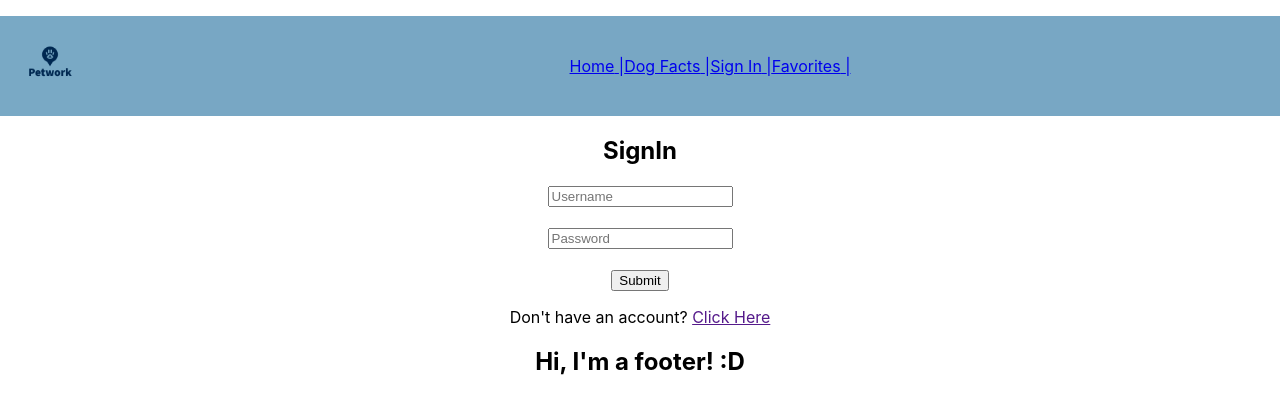
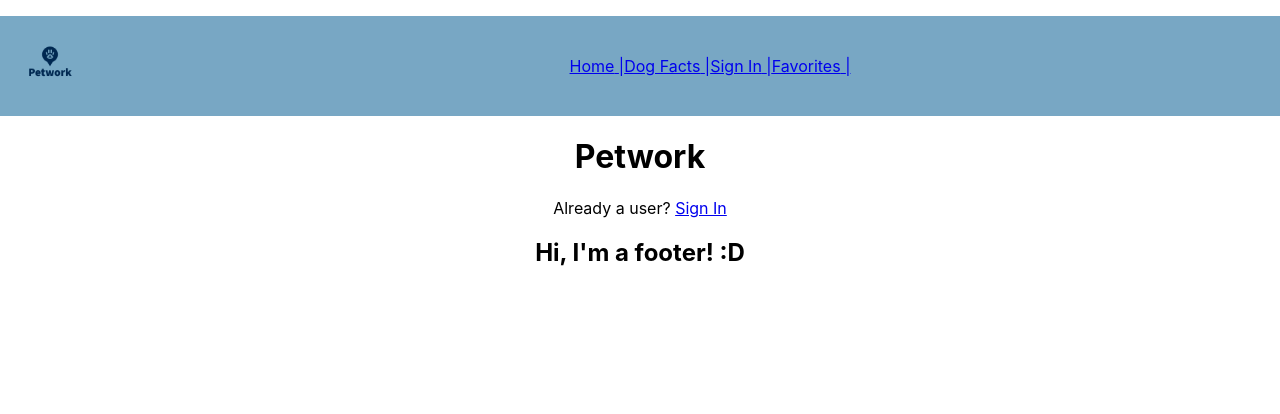
Before and after one commit to chamomiletay/petworkfrontend, a React (Create React App) app: page / in a window 1280 px wide. Shown: the top 414 px of the page. Built offline with nearby package versions, Linux system fonts and the light colour scheme.

Commit message:
Updated 'SignIn' route and nav link

```diff
--- a/src/App.js
+++ b/src/App.js
@@ -20,7 +20,7 @@
 
     {/* render routes below  */}
       <Routes>
-        <Route path='/' element={<SignIn />}/>
+        <Route path='/signin' element={<SignIn />}/>
         <Route path='/signup' element={<SignUp/>}/>
         <Route path='/dogfacts' element={<DogList />} />
         <Route path='/dogfacts/:id' element={<DogFacts />} />
--- a/src/components/HeaderItems.js
+++ b/src/components/HeaderItems.js
@@ -15,7 +15,7 @@
         title:"Sign In",
         url:"",
         cName: 'nav-links',
-        path: " "
+        path: "signin"
     },
     {
         title:"Favorites",
```
